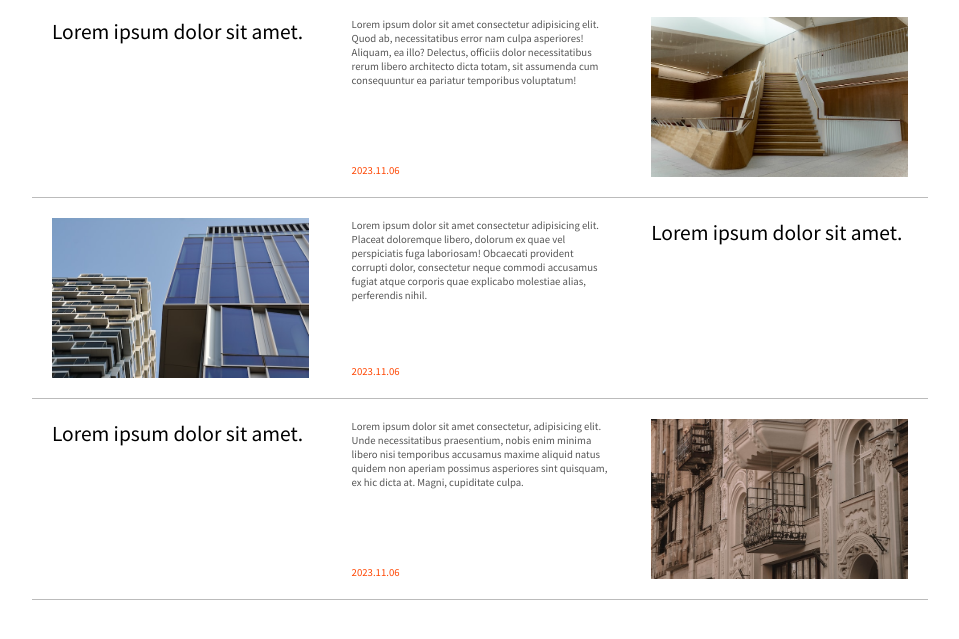
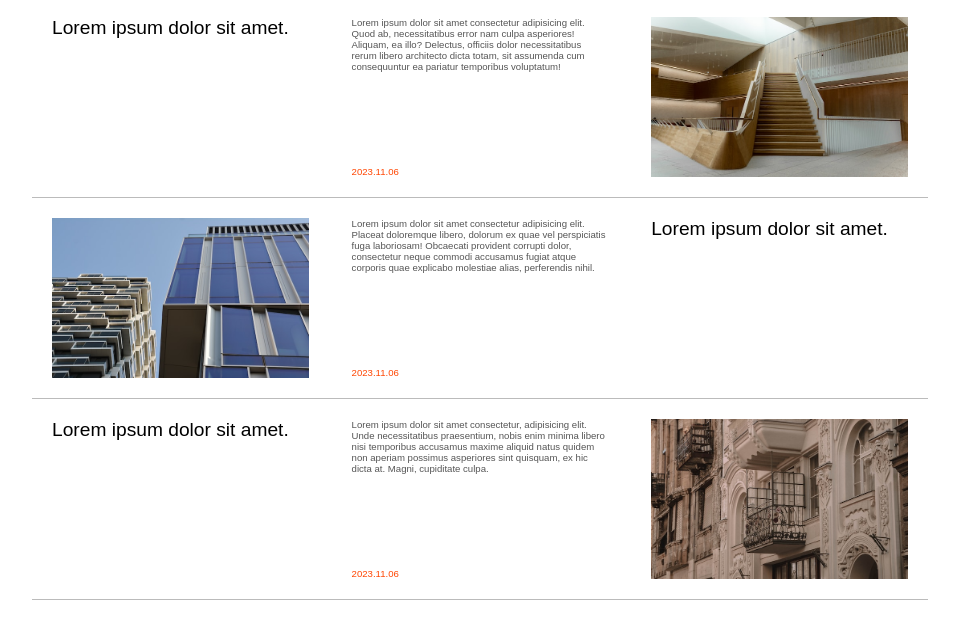
Before and after one commit to zeeeunee/Youtube, a plain HTML site: page index.html in a window 1280 px wide. Shown: the part 103-742 px from the top of the page, without its empty margins (160-1119 px from the left). Drawn offline with Linux system fonts and the light colour scheme.

Commit message:
바디폰트스타일바꿈

```diff
--- a/scss/_variable.scss
+++ b/scss/_variable.scss
@@ -1,10 +1,11 @@
-@import url('https://fonts.googleapis.com/css2?family=Nanum+Myeongjo&family=Noto+Sans+KR&display=swap');
+@import url('https://fonts.googleapis.com/css2?family=Nanum+Myeongjo&family=Zilla+Slab:wght@300&display=swap');
 :root {
 	--titColor: #111;
 	--bodyColor: #555;
+	--borderColor: #bbb;
 	--pointColor: orangered;
 	--titFont: 'Nanum Myeongjo', 'serif', '명조';
-	--bodyFont: 'Noto Sans KR', 'arial', '돋움';
+	--bodyFont: 'Zilla Slab', 'arial', '돋움';
 }
 html {
 	font-size: 16px;
--- a/scss/style.scss
+++ b/scss/style.scss
@@ -21,7 +21,7 @@ main {
 
 		.box {
 			padding: 20px;
-			border-bottom: 1px solid #bbb;
+			border-bottom: 1px solid var(--borderColor);
 			display: flex;
 			flex: wrap;
 			justify-content: space-between;
```
Also changed, not shown: css/style.css, 1 other file.
